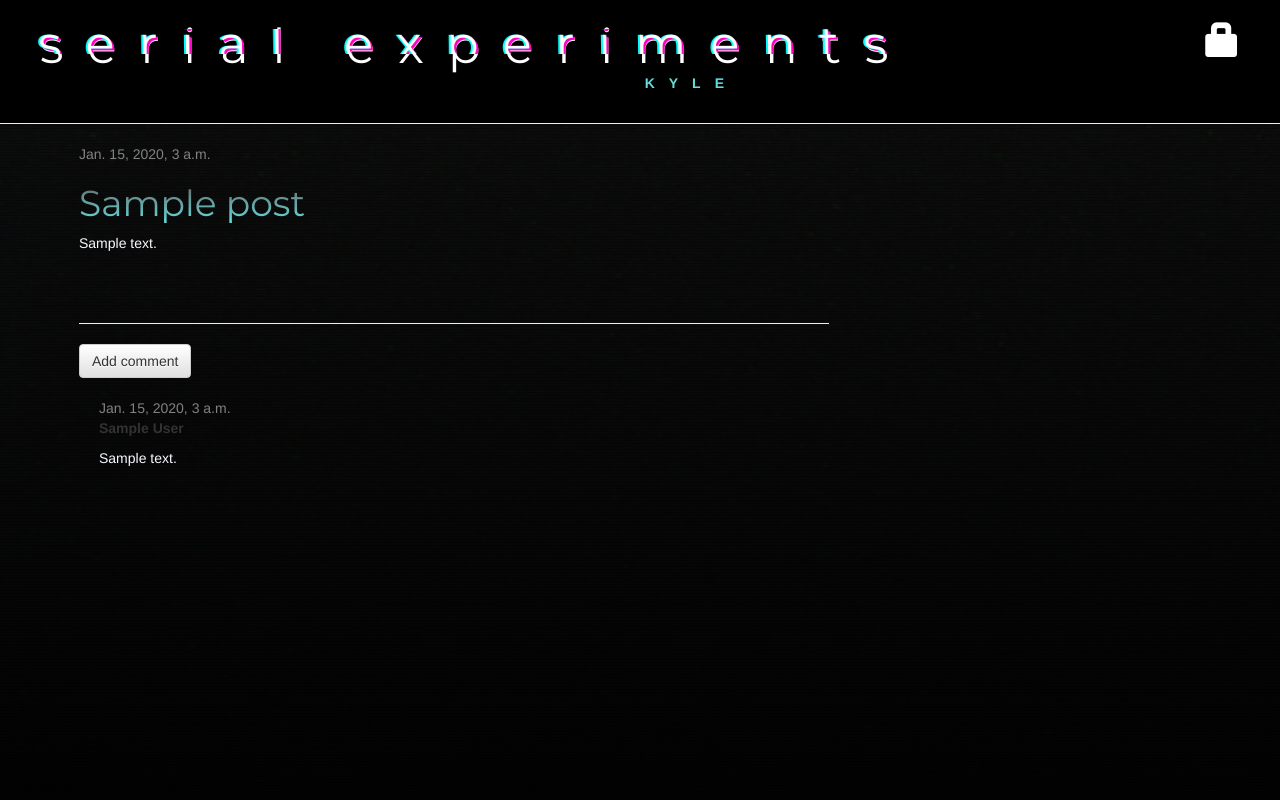
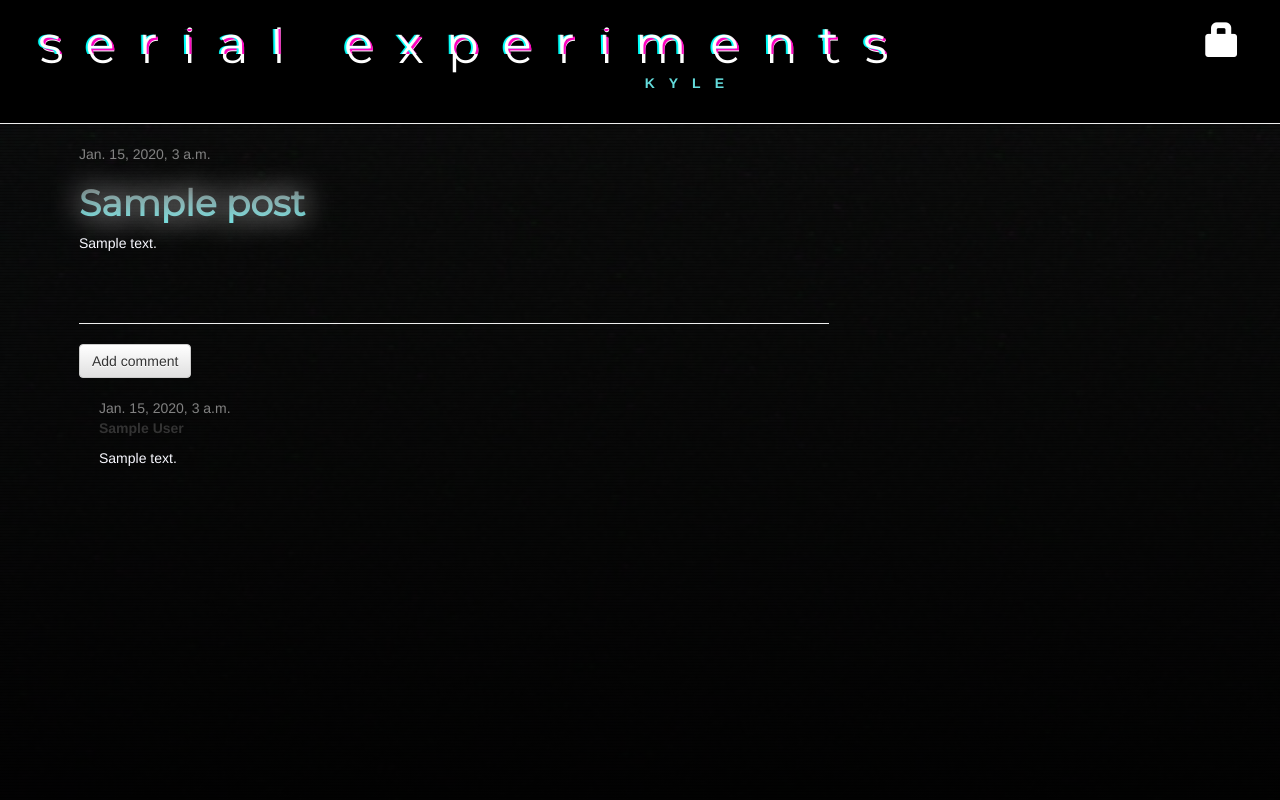
Before and after one commit to kvitebjorn/my-first-blog, a Django app: page /post/1/ in a window 1280 px wide. Run offline with Django 3.2, Linux system fonts and the light colour scheme; tables that the repository leaves empty hold one stand-in row (values such as "Sample post"); some libraries are stand-ins or nearby versions.

Commit message:
more color stuff

```diff
--- a/blog/static/css/blog.css
+++ b/blog/static/css/blog.css
@@ -82,6 +82,9 @@ th {
     background: -webkit-linear-gradient(dimgray, rgb(100,220,220));
     -webkit-background-clip: text;
     -webkit-text-fill-color: transparent;
+    font-weight: bold;
+    text-shadow: 0 0 32px white;
+    color: transparent;
 }
 
 .comment {
```
